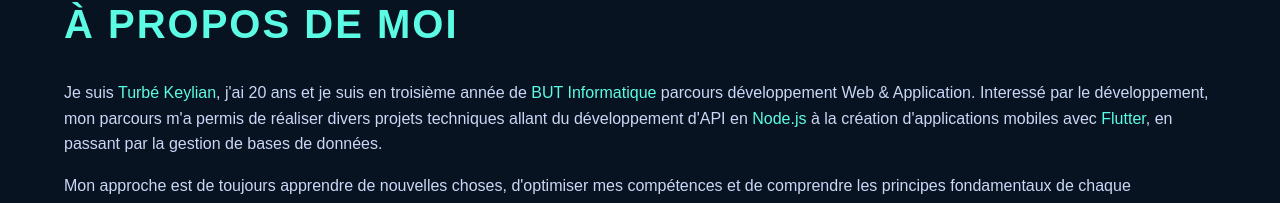
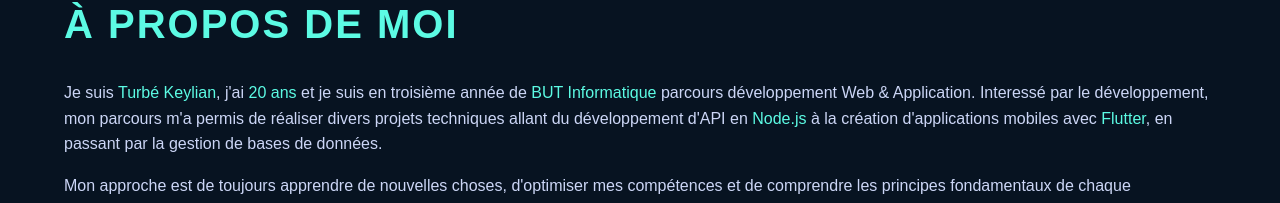
Before and after one commit to keylian15/portfolio, a Vue app: page /about in a window 1280 px wide. Shown: the part 185-388 px from the top of the page. Built offline with nearby package versions, Linux system fonts and the light colour scheme.

Commit message:
feat(age): age qui change

```diff
--- a/src/views/AProposView.vue
+++ b/src/views/AProposView.vue
@@ -4,11 +4,12 @@
         <section class="section">
             <h2>À Propos de Moi</h2>
             <p>
-                Je suis <span class="colored">Turbé Keylian</span>, j'ai 20 ans et je suis en troisième année de
-                <span class="colored">BUT Informatique</span> parcours développement Web & Application. Interessé par le
-                développement, mon parcours m'a permis de réaliser divers projets techniques allant du développement
-                d'API en <span class="colored">Node.js</span> à la création d'applications mobiles avec
-                <span class="colored">Flutter</span>, en passant par la gestion de bases de données.
+                Je suis <span class="colored">Turbé Keylian</span>, j'ai <span class="colored">{{ displayedAge }}
+                    ans</span> et je suis en troisième année de <span class="colored">BUT Informatique</span> parcours
+                développement Web & Application. Interessé par le développement, mon parcours m'a permis de réaliser
+                divers projets techniques allant du développement d'API en <span class="colored">Node.js</span> à la
+                création d'applications mobiles avec <span class="colored">Flutter</span>, en passant par la gestion de
+                bases de données.
             </p>
             <p>
                 Mon approche est de toujours apprendre de nouvelles choses, d'optimiser mes compétences et
@@ -184,6 +185,9 @@
 </template>
 
 <script setup>
+
+import { ref, onMounted } from 'vue'
+
 import {
     DeJavaOriginalWordmark,
     DePhpOriginal,
@@ -208,6 +212,39 @@ import {
     AnOutlinedDeploymentUnit,
     CoBrandGitkraken
 } from '@kalimahapps/vue-icons'
+
+// Date de naissance
+const birthDate = new Date('2005-10-15')
+
+// Calcul de l'âge réel
+function calculateAge() {
+    const now = new Date()
+    let years = now.getFullYear() - birthDate.getFullYear()
+    const monthDiff = now.getMonth() - birthDate.getMonth()
+    const dayDiff = now.getDate() - birthDate.getDate()
+    if (monthDiff < 0 || (monthDiff === 0 && dayDiff < 0)) years--
+    return years
+}
+
+const ageReal = calculateAge()
+const displayedAge = ref(0)
+
+// On anime le compteur
+onMounted(() => {
+    const duration = 1500 // durée de l'animation en ms
+    const steps = 30 // nombre d'étapes
+    const increment = ageReal / steps
+    let currentStep = 0
+
+    const interval = setInterval(() => {
+        currentStep++
+        displayedAge.value = Math.round(currentStep * increment)
+        if (currentStep >= steps) {
+            displayedAge.value = ageReal
+            clearInterval(interval)
+        }
+    }, duration / steps)
+})
 </script>
 
 <style scoped>
```
